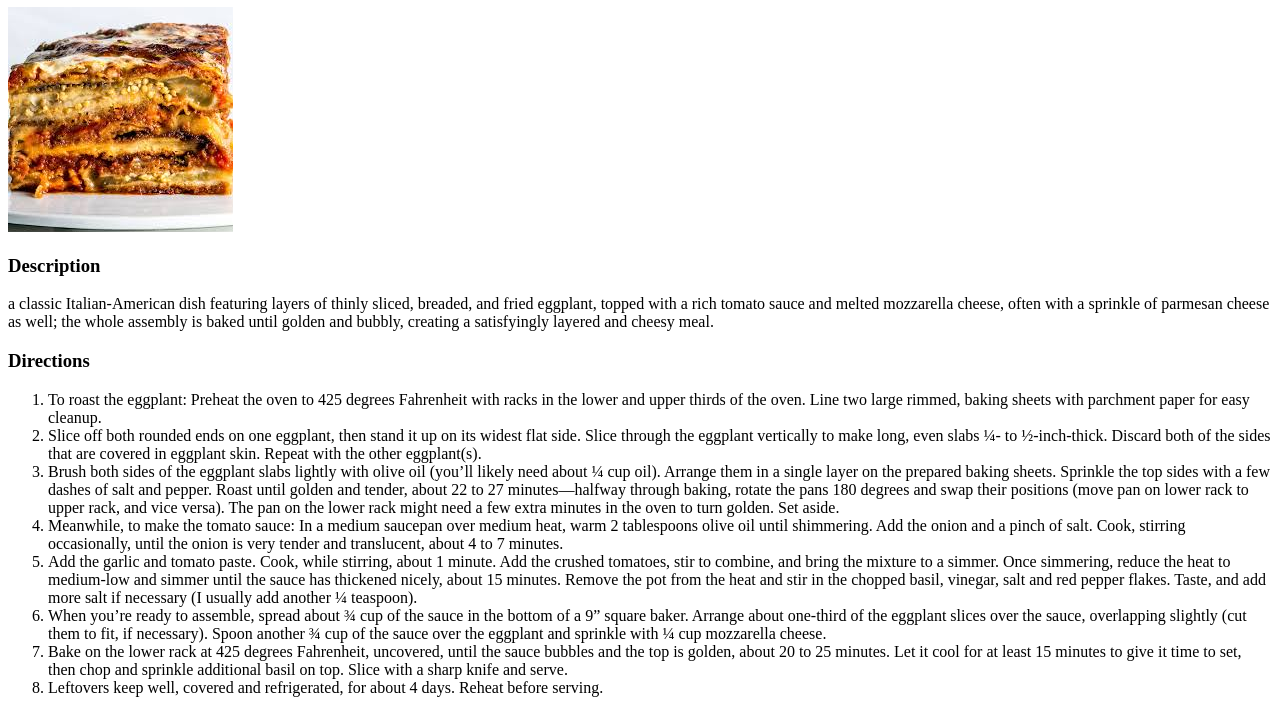
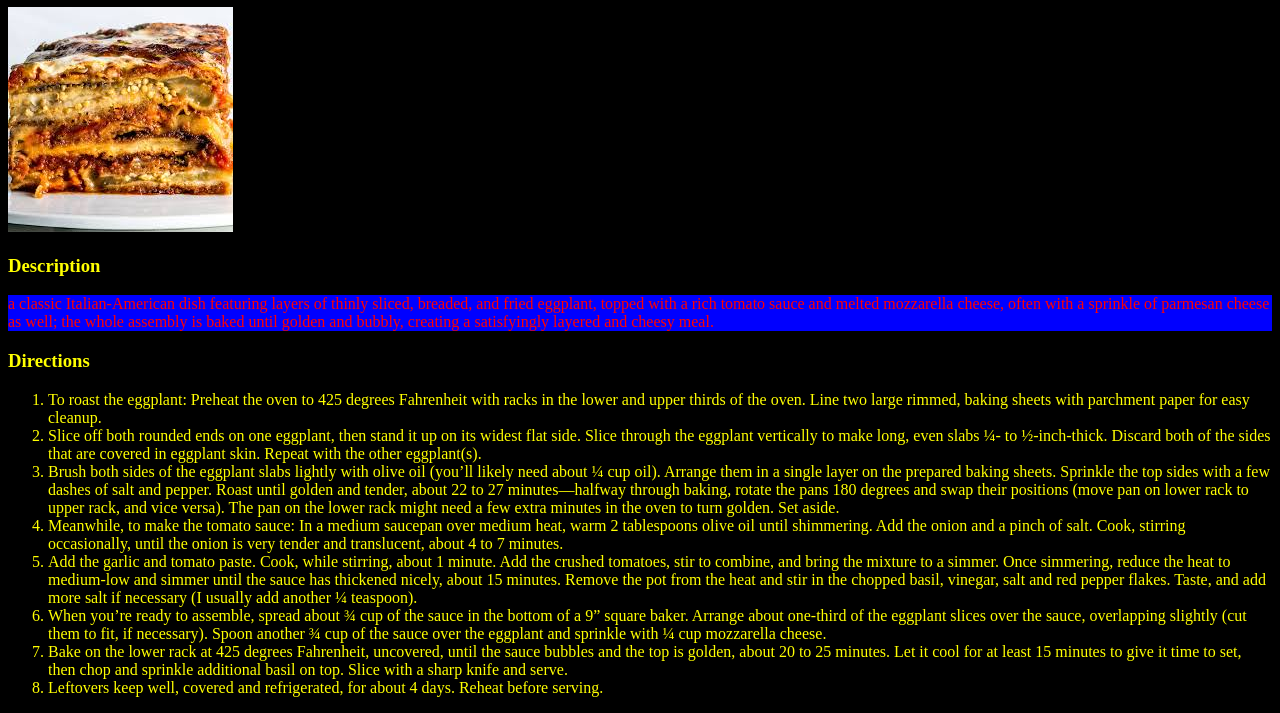
Before and after one commit to snewsham99/odin-recipes, a plain HTML site: page recipes/eggplant.html in a window 1280 px wide. Shown: the part 107-820 px from the top of the page. Drawn offline with Linux system fonts and the light colour scheme.

Commit message:
Figured out style sheets

```diff
--- a/recipes/eggplant.html
+++ b/recipes/eggplant.html
@@ -4,6 +4,7 @@
     <meta charset="UTF-8">
     <meta name="viewport" content="width=device-width, initial-scale=1.0">
     <title>Document</title>
+    <link rel="stylesheet" type="text/css" href="../styles.css">
 </head>
 <p>Just Testing</p>
 <body>
```
Also changed, not shown: index.html (+1 -1 lines).
